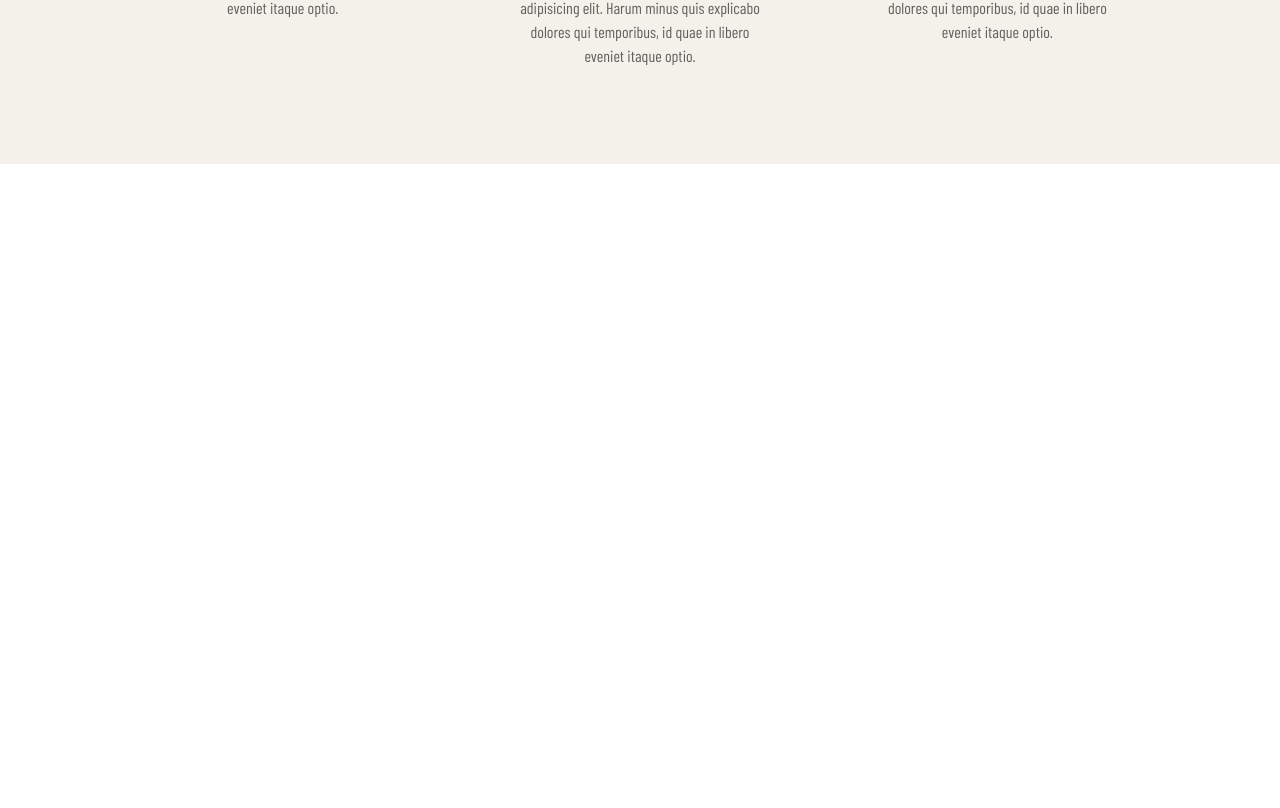
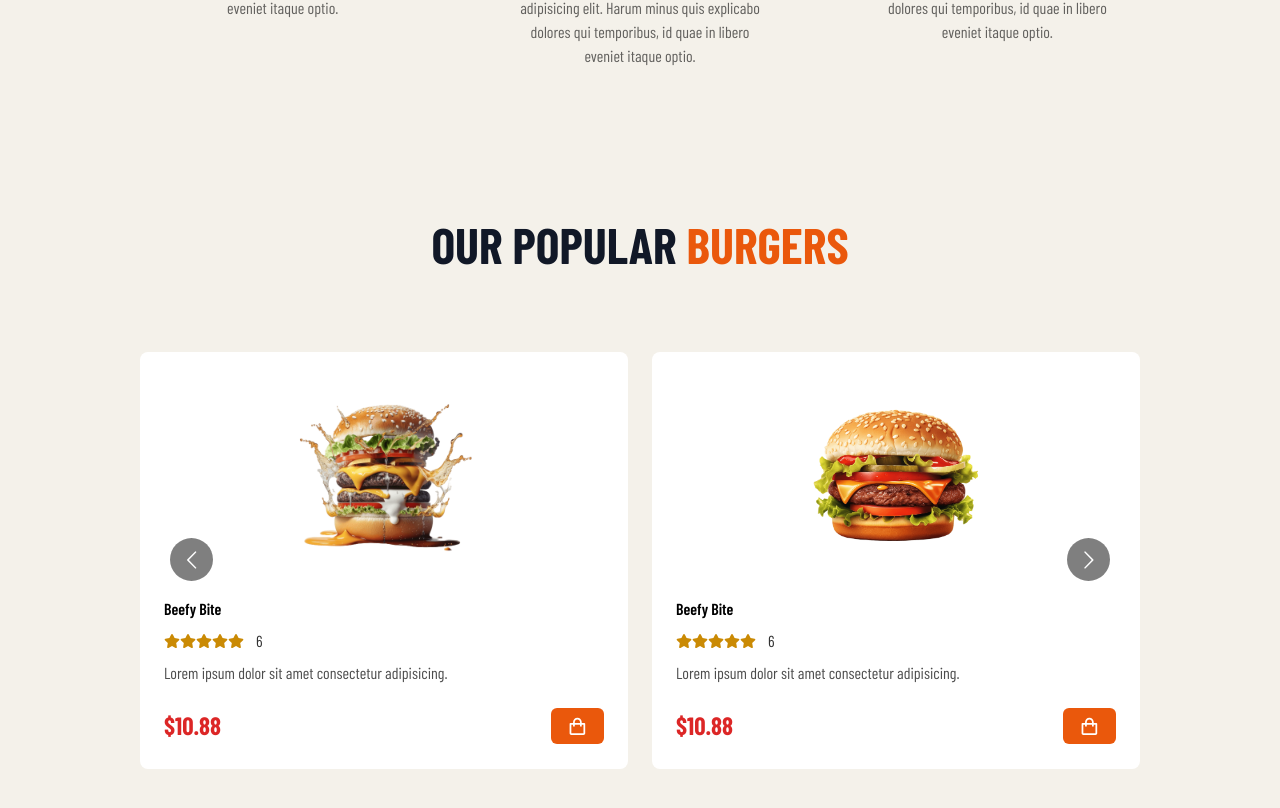
Before and after one commit to Ndukwechima/Burger-website, a Next.js app: page / in a window 1280 px wide. Shown: the part 1402-2210 px from the top of the page. Before the commit the page ends 1566 px from the top, so only its background shows below. Built offline with nearby package versions, Linux system fonts and the light colour scheme; a web font is replaced by a local one.

Commit message:
Added PopularBurger section with responsiveness

```diff
--- a/app/components/Home.tsx
+++ b/app/components/Home.tsx
@@ -1,12 +1,14 @@
 import React from "react";
 import Hero from "./Hero/Hero";
 import Feature from "./Features/Feature";
+import PopularBurger from "./PopularBurger/PopularBurger";
 
 const Home = () => {
   return (
     <div className="overflow-hidden">
       <Hero />
       <Feature />
+      <PopularBurger />
     </div>
   );
 };
--- /dev/null
+++ b/app/components/PopularBurger/BurgerCard.tsx
@@ -0,0 +1,51 @@
+import Image from "next/image";
+import React from "react";
+import { BiShoppingBag } from "react-icons/bi";
+import { FaStar } from "react-icons/fa6";
+
+interface Props {
+  title: string;
+  image: string;
+  price: string;
+  reviews: string;
+}
+const BurgerCard = ({ title, image, price, reviews }: Props) => {
+  return (
+    <div className="bg-white p-6 rounded-lg m-3">
+      {/* image div */}
+      <div className="w-[200px] h-[200px] mx-auto">
+        <Image
+          src={image}
+          alt="{title}"
+          width={200}
+          height={200}
+          className="w-[100%] h-[100%] object-cover"
+        />
+      </div>
+
+      {/* title */}
+      <h1 className="mt-[1.3rem] text-black font-semibold">{title}</h1>
+      <div className="flex items-center mt-[0.5rem] space-x-3">
+        <div className="flex items-center">
+          <FaStar className="w-[1rem] h-[1rem] text-yellow-600" />
+          <FaStar className="w-[1rem] h-[1rem] text-yellow-600" />
+          <FaStar className="w-[1rem] h-[1rem] text-yellow-600" />
+          <FaStar className="w-[1rem] h-[1rem] text-yellow-600" />
+          <FaStar className="w-[1rem] h-[1rem] text-yellow-600" />
+        </div>
+        <div className="text-black opacity-80">{reviews}</div>
+      </div>
+      <p className="mt-[0.5rem] text-black text-opacity-70">
+        Lorem ipsum dolor sit amet consectetur adipisicing.
+      </p>
+      <div className=" flex mt-[1.4rem] items-center justify-between">
+        <h1 className="text-[25px] font-bold text-red-600">{price}</h1>
+        <button className="px-4 py-2 hover:bg-green-700 transition-all duration-200 bg-orange-600 flex items-center rounded-md text-white">
+          <BiShoppingBag className="w-[1.3rem] h-[1.3rem]" />
+        </button>
+      </div>
+    </div>
+  );
+};
+
+export default BurgerCard;
--- /dev/null
+++ b/app/components/PopularBurger/PopularBurger.tsx
@@ -0,0 +1,103 @@
+"use client";
+import React from "react";
+import Carousel from "react-multi-carousel";
+import "react-multi-carousel/lib/styles.css";
+import BurgerCard from "./BurgerCard";
+
+const responsive = {
+  desktop: {
+    breakpoint: { max: 3000, min: 1324 },
+    items: 4,
+    slidesToSlide: 1, // optional, default to 1.
+  },
+  tablet: {
+    breakpoint: { max: 1324, min: 764 },
+    items: 2,
+    slidesToSlide: 1, // optional, default to 1.
+  },
+  mobile: {
+    breakpoint: { max: 764, min: 0 },
+    items: 1,
+    slidesToSlide: 1, // optional, default to 1.
+  },
+};
+const PopularBurger = () => {
+  return (
+    <div className="pt-[3rem] pb-[3rem]">
+      <h1 className="heading">
+        Our Popular <span className="text-orange-600">Burgers</span>
+      </h1>
+      <div className="w-[80%] mt-[4rem] mx-auto">
+        <Carousel
+          additionalTransfrom={0}
+          arrows={true}
+          autoPlay={true}
+          autoPlaySpeed={4000}
+          centerMode={false}
+          infinite
+          responsive={responsive}
+          itemClass="item"
+          showDots={false}
+        >
+          {/* Burger Cards */}
+          <BurgerCard
+            title="Beefy Bite"
+            image="/images/b1.png"
+            reviews="6"
+            price="$10.88"
+          />
+          <BurgerCard
+            title="Beefy Bite"
+            image="/images/b2.png"
+            reviews="6"
+            price="$10.88"
+          />
+          <BurgerCard
+            title="Beefy Bite"
+            image="/images/b3.png"
+            reviews="6"
+            price="$10.88"
+          />
+          <BurgerCard
+            title="Beefy Bite"
+            image="/images/b4.png"
+            reviews="6"
+            price="$10.88"
+          />
+          <BurgerCard
+            title="Beefy Bite"
+            image="/images/b5.png"
+            reviews="6"
+            price="$10.88"
+          />
+          <BurgerCard
+            title="Beefy Bite"
+            image="/images/b6.png"
+            reviews="6"
+            price="$10.88"
+          />
+          <BurgerCard
+            title="Beefy Bite"
+            image="/images/b7.png"
+            reviews="6"
+            price="$10.88"
+          />
+          <BurgerCard
+            title="Beefy Bite"
+            image="/images/b8.png"
+            reviews="6"
+            price="$10.88"
+          />
+          <BurgerCard
+            title="Beefy Bite"
+            image="/images/b9.png"
+            reviews="6"
+            price="$10.88"
+          />
+        </Carousel>
+      </div>
+    </div>
+  );
+};
+
+export default PopularBurger;
```
